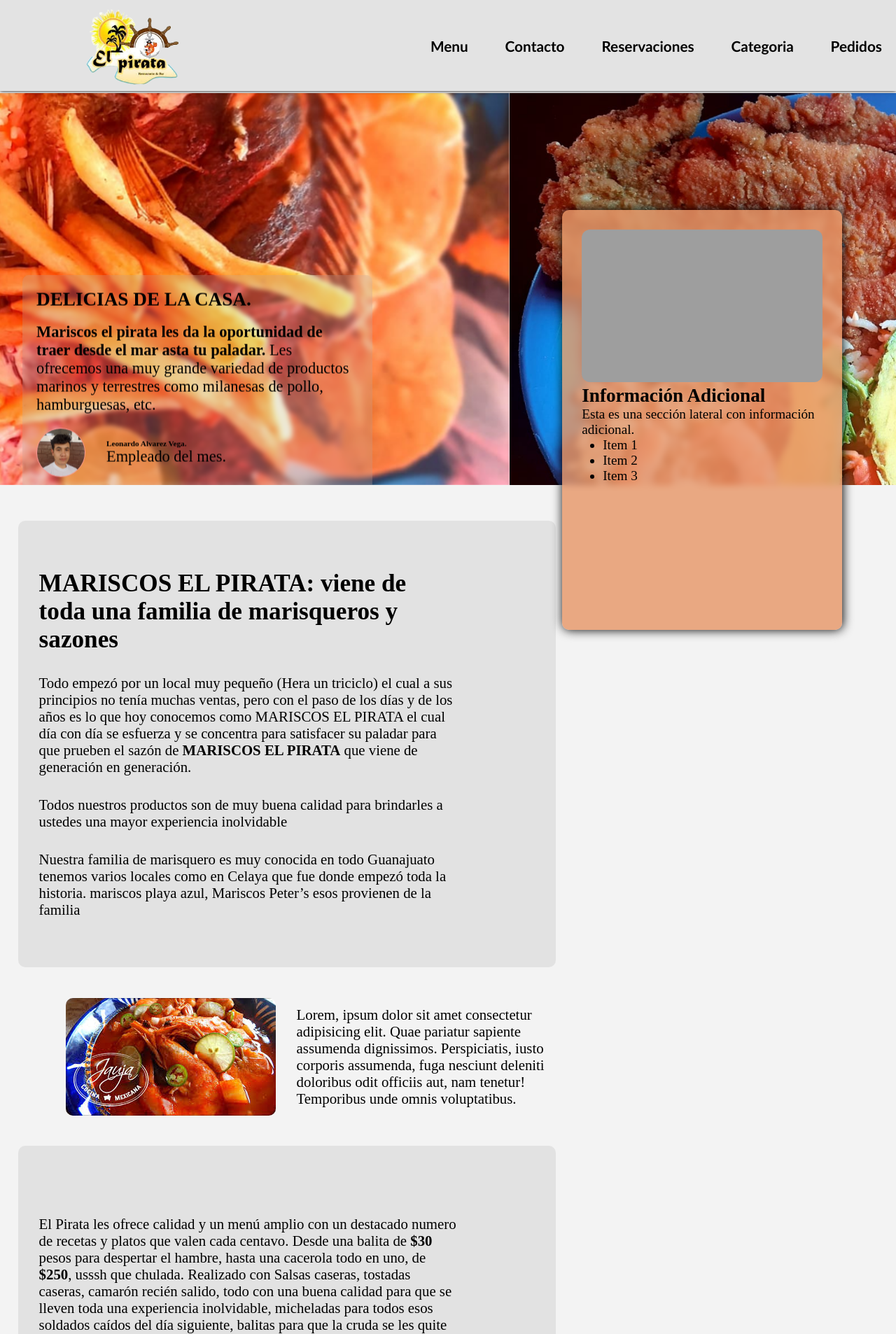
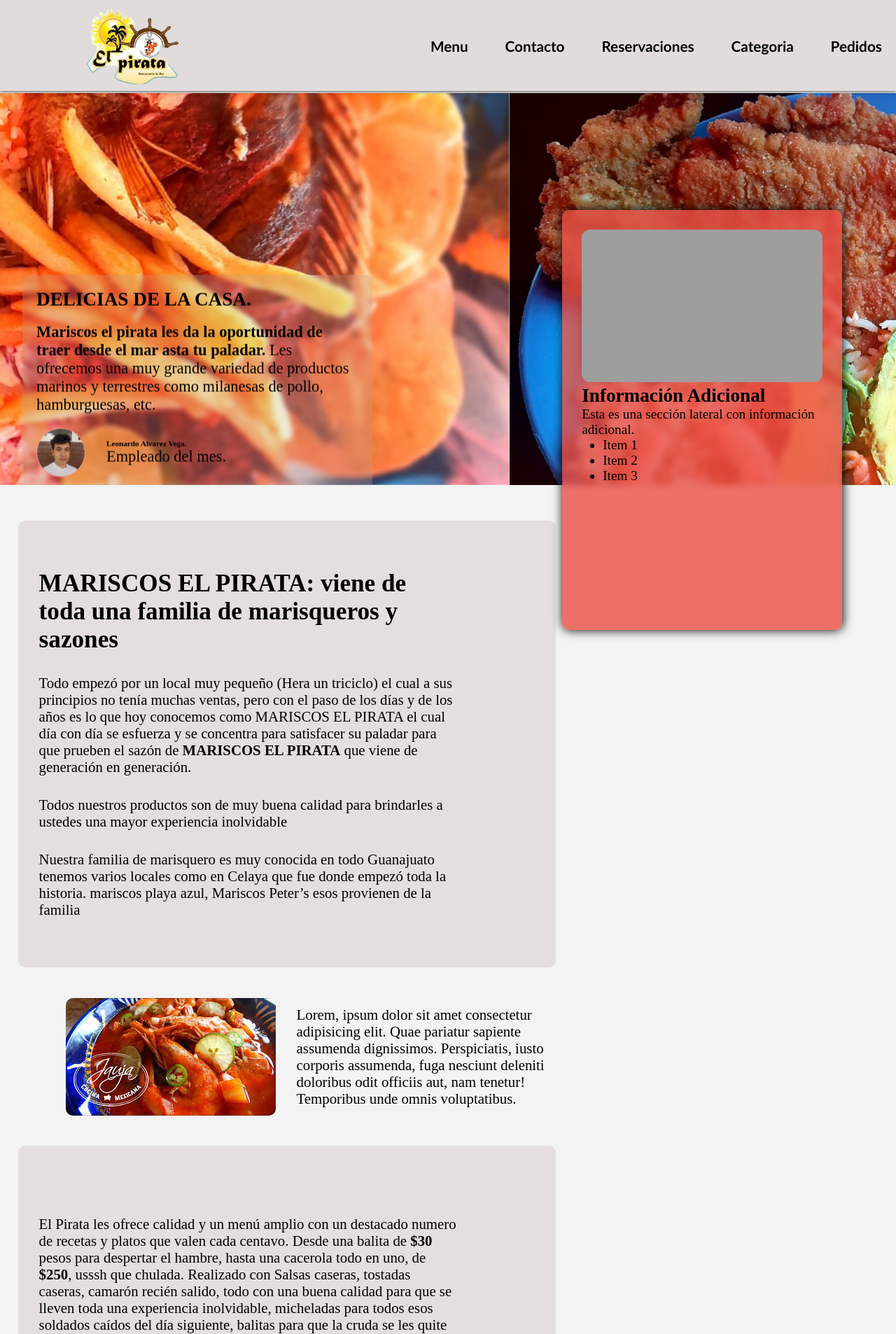
Before and after one commit to Master-Cat-Arch/marisquera-El-Pirata, a PHP site: page / in a window 1280 px wide. Shown: the top 1906 px of the page at 70% size. Run offline with PHP 8.4, Linux system fonts and the light colour scheme; grey boxes are pictures that could not be loaded.

Commit message:
cambio de colores

```diff
--- a/style.css
+++ b/style.css
@@ -1,7 +1,8 @@
 :root{
     --ColorFondoClaro: rgb(243, 243, 243);
     --ColorFondoClaro2: rgb(224, 235, 219);
-    --ColorFondoOscuro: rgba(221, 221, 221, 0.719);
+    --ColorFondoClaro3: rgb(228, 222, 222); /*nuevo*/
+    --ColorFondoOscuro: rgba(218, 210, 210, 0.719);
     --ColorFondoOscuro2: rgb(173, 173, 173);
     --ColorLetra: aliceblue;
     --ColorLetra2: rgb(233, 62, 19);
@@ -303,7 +304,7 @@
     z-index: 1;
     .inf-video{
         width: 100%;
-        background-color: #e79769d0;
+        background-color: #eb4f44cb;
         backdrop-filter: blur(5px); /* Difumina el fondo */
         padding: 20px;
         .video-leo{
@@ -348,7 +349,7 @@
 .main__principal{
     padding: 2vw;
     .sec-descripcion{
-        background-color: var(--ColorFondoOscuro);
+        background-color: var(--ColorFondoClaro3);
         padding: 20px;
         border-radius: 10px;
         width: 100%;
@@ -406,7 +407,7 @@
 
 /*//////// Pie de pagina ////////*/
 .footer-pie_de_pagina{
-    background-color: rgb(226, 117, 74);
+    background-color: rgb(226, 74, 74);
     color: var(--ColorLetra);
     display: flex;
     flex-wrap: wrap;
```
